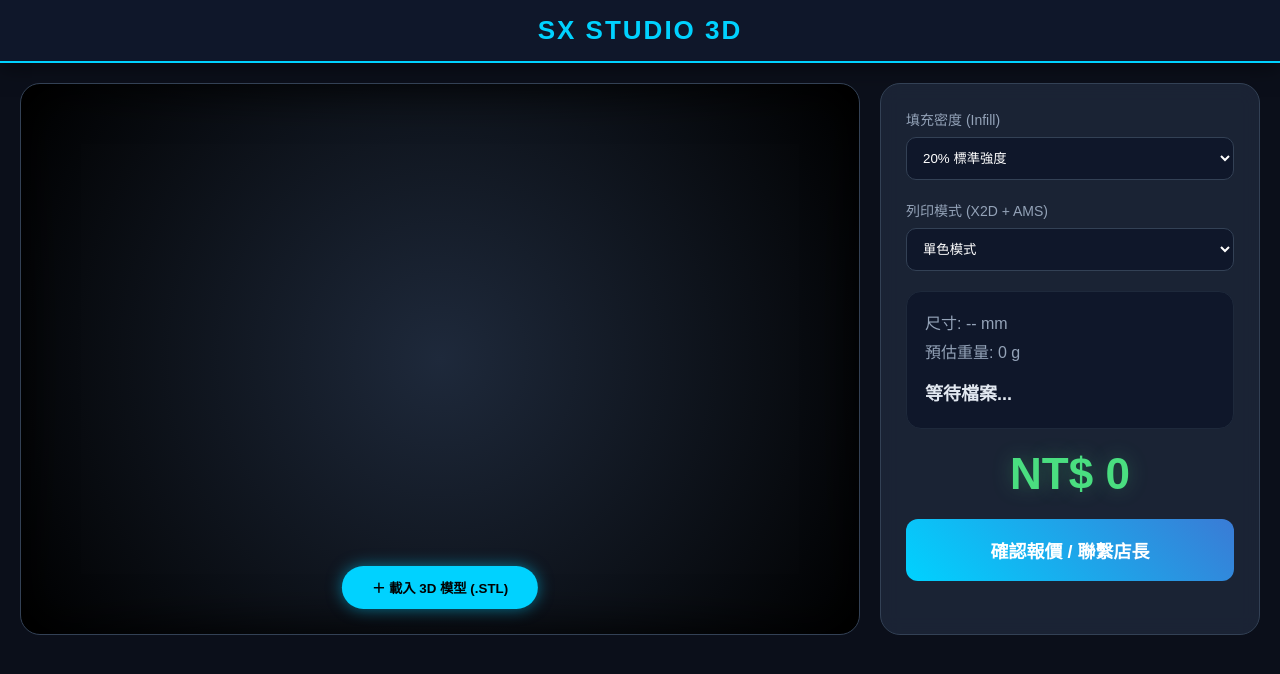
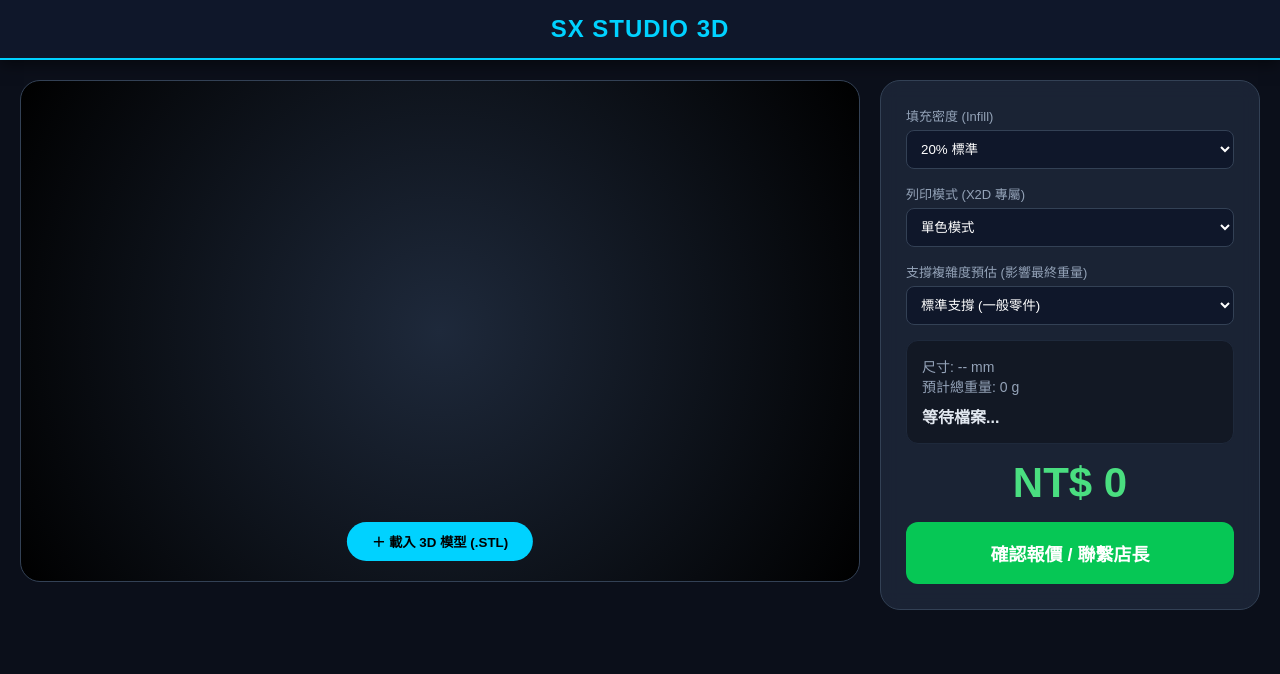
Before and after one commit to sxstudio0422-ux/my-3d-print, a plain HTML site: page index.html in a window 1280 px wide. Drawn offline with nearby package versions, Linux system fonts and the light colour scheme.

Commit message:
Update index.html

```diff
--- a/index.html
+++ b/index.html
@@ -3,29 +3,28 @@
 <head>
     <meta charset="UTF-8">
     <meta name="viewport" content="width=device-width, initial-scale=1.0">
-    <title>SX Studio | 專業 3D 智能估價</title>
+    <title>SX Studio | 3D 智能報價系統</title>
     <script src="https://unpkg.com/three@0.128.0/build/three.min.js"></script>
     <script src="https://unpkg.com/three@0.128.0/examples/js/loaders/STLLoader.js"></script>
     <script src="https://unpkg.com/three@0.128.0/examples/js/controls/OrbitControls.js"></script>
     <style>
-        :root { --primary: #00d2ff; --accent: #3a7bd5; --success: #4ade80; --bg: #0b0f1a; --card: rgba(30, 41, 59, 0.8); }
+        :root { --primary: #00d2ff; --success: #4ade80; --bg: #0b0f1a; --card: rgba(30, 41, 59, 0.8); }
         body { font-family: 'PingFang TC', sans-serif; background: var(--bg); color: #e2e8f0; margin: 0; }
-        nav { background: #0f172a; padding: 15px; border-bottom: 2px solid var(--primary); text-align: center; box-shadow: 0 4px 20px rgba(0,0,0,0.5); }
-        .logo { font-size: 26px; font-weight: bold; color: var(--primary); letter-spacing: 2px; }
-        .container { display: grid; grid-template-columns: 1fr 380px; gap: 20px; padding: 20px; max-width: 1300px; margin: 0 auto; }
+        nav { background: #0f172a; padding: 15px; border-bottom: 2px solid var(--primary); text-align: center; box-shadow: 0 4px 15px rgba(0,0,0,0.5); }
+        .logo { font-size: 24px; font-weight: bold; color: var(--primary); letter-spacing: 1px; }
+        .container { display: grid; grid-template-columns: 1fr 380px; gap: 20px; padding: 20px; max-width: 1250px; margin: 0 auto; }
         @media (max-width: 900px) { .container { grid-template-columns: 1fr; } }
-        .preview-section { background: radial-gradient(circle, #1e293b 0%, #000 100%); border-radius: 20px; height: 550px; position: relative; border: 1px solid #334155; box-shadow: inset 0 0 50px rgba(0,0,0,1); }
-        #canvas-container { width: 100%; height: 100%; }
-        .upload-btn { position: absolute; bottom: 25px; left: 50%; transform: translateX(-50%); background: var(--primary); border: none; padding: 12px 30px; border-radius: 50px; font-weight: bold; cursor: pointer; transition: 0.3s; box-shadow: 0 0 15px rgba(0,210,255,0.5); }
-        .upload-btn:hover { background: #fff; transform: translateX(-50%) scale(1.05); }
+        .preview-section { background: radial-gradient(circle, #1e293b 0%, #000 100%); border-radius: 20px; height: 500px; position: relative; border: 1px solid #334155; }
+        #canvas-container { width: 100%; height: 100%; cursor: grab; }
+        .upload-btn { position: absolute; bottom: 20px; left: 50%; transform: translateX(-50%); background: var(--primary); border: none; padding: 10px 25px; border-radius: 50px; font-weight: bold; cursor: pointer; color: #000; z-index: 10; }
         .control-panel { background: var(--card); padding: 25px; border-radius: 20px; border: 1px solid #334155; backdrop-filter: blur(10px); }
-        .form-group { margin-bottom: 20px; }
-        label { font-size: 14px; color: #94a3b8; display: block; margin-bottom: 8px; }
-        select { width: 100%; padding: 12px; background: #0f172a; color: white; border-radius: 10px; border: 1px solid #334155; outline: none; }
-        .info-card { background: rgba(15, 23, 42, 0.9); padding: 18px; border-radius: 15px; margin-bottom: 20px; border: 1px solid #1e293b; line-height: 1.8; }
-        .price-amount { font-size: 44px; color: var(--success); text-align: center; margin: 20px 0; font-weight: 800; text-shadow: 0 0 20px rgba(74, 222, 128, 0.3); }
-        .btn-submit { width: 100%; padding: 18px; background: linear-gradient(45deg, #00d2ff, #3a7bd5); color: white; border: none; border-radius: 12px; font-size: 18px; font-weight: bold; cursor: pointer; transition: 0.3s; }
-        .btn-submit:hover { transform: translateY(-3px); box-shadow: 0 10px 20px rgba(58, 123, 213, 0.4); }
+        .form-group { margin-bottom: 15px; }
+        label { font-size: 13px; color: #94a3b8; display: block; margin-bottom: 5px; }
+        select { width: 100%; padding: 10px; background: #0f172a; color: white; border-radius: 8px; border: 1px solid #334155; outline: none; }
+        .info-card { background: rgba(0,0,0,0.3); padding: 15px; border-radius: 12px; margin-bottom: 15px; border: 1px solid #1e293b; }
+        .price-amount { font-size: 42px; color: var(--success); text-align: center; margin: 15px 0; font-weight: bold; }
+        .btn-submit { width: 100%; padding: 18px; background: #06C755; color: white; border: none; border-radius: 12px; font-size: 18px; font-weight: bold; cursor: pointer; transition: 0.3s; }
+        .btn-submit:hover { background: #05b34c; transform: translateY(-2px); }
     </style>
 </head>
 <body>
@@ -43,31 +42,46 @@
         <div class="form-group">
             <label>填充密度 (Infill)</label>
             <select id="infill" onchange="calculate()">
-                <option value="0.2" selected>20% 標準強度</option>
-                <option value="0.5">50% 結構加強</option>
-                <option value="1.0">100% 全實心</option>
+                <option value="0.2" selected>20% 標準</option>
+                <option value="0.5">50% 加強</option>
+                <option value="1.0">100% 實心</option>
             </select>
         </div>
         <div class="form-group">
-            <label>列印模式 (X2D + AMS)</label>
+            <label>列印模式 (X2D 專屬)</label>
             <select id="mode" onchange="calculate()">
                 <option value="1.0">單色模式</option>
-                <option value="1.8">AMS 多色模式 (主噴頭)</option>
-                <option value="2.2">異材質支撐 (輔助噴頭)</option>
+                <option value="1.8">AMS 多色模式</option>
+                <option value="2.2">異材質支撐 (雙噴頭)</option>
             </select>
         </div>
+        <div class="form-group">
+            <label>支撐複雜度預估 (影響最終重量)</label>
+            <select id="support" onchange="calculate()">
+                <option value="1.05">無 / 極少支撐 (底部平整)</option>
+                <option value="1.25" selected>標準支撐 (一般零件)</option>
+                <option value="1.60">複雜支撐 (大量懸空模型)</option>
+            </select>
+        </div>
+
         <div class="info-card">
-            <div id="size-out" style="color: #94a3b8;">尺寸: -- mm</div>
-            <div id="weight-out" style="color: #94a3b8;">預估重量: 0 g</div>
-            <div id="status-out" style="margin-top:10px; font-size: 18px; font-weight:bold;">等待檔案...</div>
+            <div id="size-out" style="font-size: 14px; color: #94a3b8;">尺寸: -- mm</div>
+            <div id="weight-out" style="font-size: 14px; color: #94a3b8;">預計總重量: 0 g</div>
+            <div id="status-out" style="margin-top:8px; font-weight:bold;">等待檔案...</div>
         </div>
         <div class="price-amount">NT$ <span id="price-out">0</span></div>
-        <button class="btn-submit" onclick="window.open('https://line.me/R/ti/p/~1789987')">確認報價 / 聯繫店長</button>
+        <button class="btn-submit" onclick="goToLine()">確認報價 / 聯繫店長</button>
     </div>
 </div>
 
 <script>
     let scene, camera, renderer, mesh, controls, currentVol = 0, dims = {x:0,y:0,z:0};
+
+    function goToLine() {
+        const lineId = '1789987';
+        window.location.href = `line://ti/p/~${lineId}`;
+        setTimeout(() => { window.open(`https://line.me/ti/p/~${lineId}`, '_blank'); }, 500);
+    }
 
     function init() {
         const container = document.getElementById('canvas-container');
@@ -78,8 +92,8 @@
         renderer.setPixelRatio(window.devicePixelRatio);
         container.appendChild(renderer.domElement);
 
-        scene.add(new THREE.AmbientLight(0xffffff, 0.7));
-        let light = new THREE.DirectionalLight(0xffffff, 0.6);
+        scene.add(new THREE.AmbientLight(0xffffff, 0.8));
+        let light = new THREE.DirectionalLight(0xffffff, 0.5);
         light.position.set(10, 10, 10);
         scene.add(light);
 
@@ -110,7 +124,7 @@
             geometry.computeBoundingSphere();
             mesh.position.set(-geometry.boundingSphere.center.x, -geometry.boundingSphere.center.y, -geometry.boundingSphere.center.z);
             scene.add(mesh);
-            camera.position.set(0, geometry.boundingSphere.radius, geometry.boundingSphere.radius * 2.5);
+            camera.position.set(0, geometry.boundingSphere.radius, geometry.boundingSphere.radius * 2.8);
             currentVol = getVol(geometry);
             calculate();
         };
@@ -132,24 +146,24 @@
     function calculate() {
         if(!currentVol) return;
         const infill = parseFloat(document.getElementById('infill').value);
-        const modeSelect = document.getElementById('mode');
-        let factor = parseFloat(modeSelect.value);
-        const modeName = modeSelect.options[modeSelect.selectedIndex].text;
+        const mode = parseFloat(document.getElementById('mode').value);
+        const supportFactor = parseFloat(document.getElementById('support').value);
 
-        let splitFee = 0, status = "✅ 一體成型", sColor = "#4ade80";
+        // 基本重量 = 體積 * PLA密度 * (填充係數 + 殼厚損耗)
+        let baseWeight = currentVol * 1.25 * (infill + 0.18);
+        // 總重量 = 基本重量 * 支撐複雜度補償
+        let totalWeight = baseWeight * supportFactor;
 
-        // X2D 尺寸判定
-        if (dims.x > 256 || dims.y > 256 || dims.z > 260) {
-            splitFee = 250; status = "⚠️ 需拆件印製 (超出範圍)"; sColor = "#f87171";
-        } else if (modeName.includes("異材質") && dims.x > 235.5) {
-            status = "❌ 輔助噴頭超限 (限單色)"; sColor = "#fbbf24"; factor = 1.0;
+        let extra = 0, status = "✅ 一體成型", sColor = "#4ade80";
+        if(dims.x > 256 || dims.y > 256 || dims.z > 260) {
+            extra = 250; status = "⚠️ 需拆件印製 (超出範圍)"; sColor = "#f87171";
         }
 
-        const weight = currentVol * 1.25 * (infill + 0.18);
-        let price = Math.ceil((weight * 2.5 * factor) + 35 + splitFee);
+        // 價格 = 重量 * 單價係數 * 模式加成 + 基本費 + 拆件費
+        let price = Math.ceil((totalWeight * 2.5 * mode) + 35 + extra);
 
         document.getElementById('price-out').innerText = price < 60 ? 60 : price;
-        document.getElementById('weight-out').innerText = "預估重量: " + weight.toFixed(1) + " g";
+        document.getElementById('weight-out').innerText = "預計總重量: " + totalWeight.toFixed(1) + " g";
         document.getElementById('size-out').innerText = "尺寸: " + dims.x + " x " + dims.y + " x " + dims.z + " mm";
         const st = document.getElementById('status-out');
         st.innerText = status; st.style.color = sColor;
```
